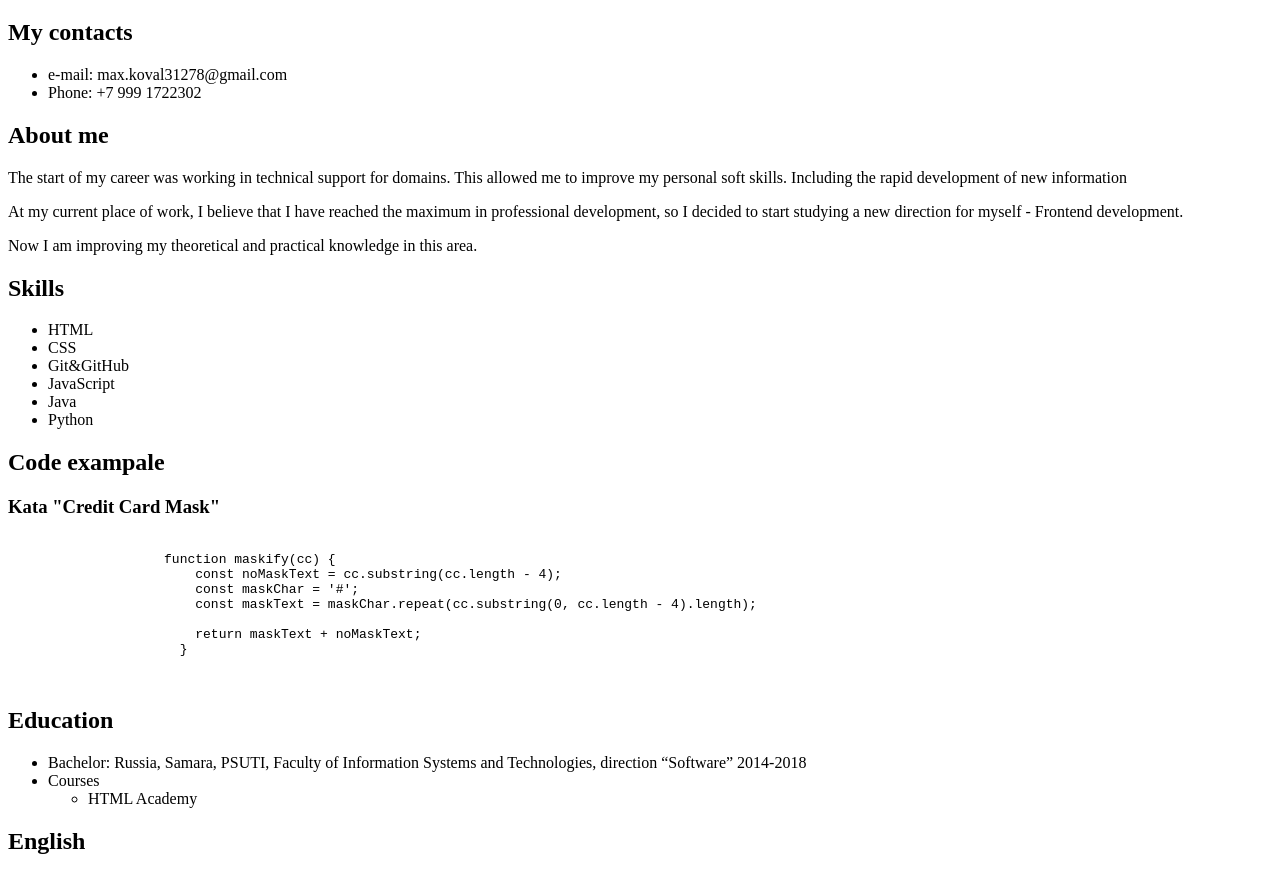
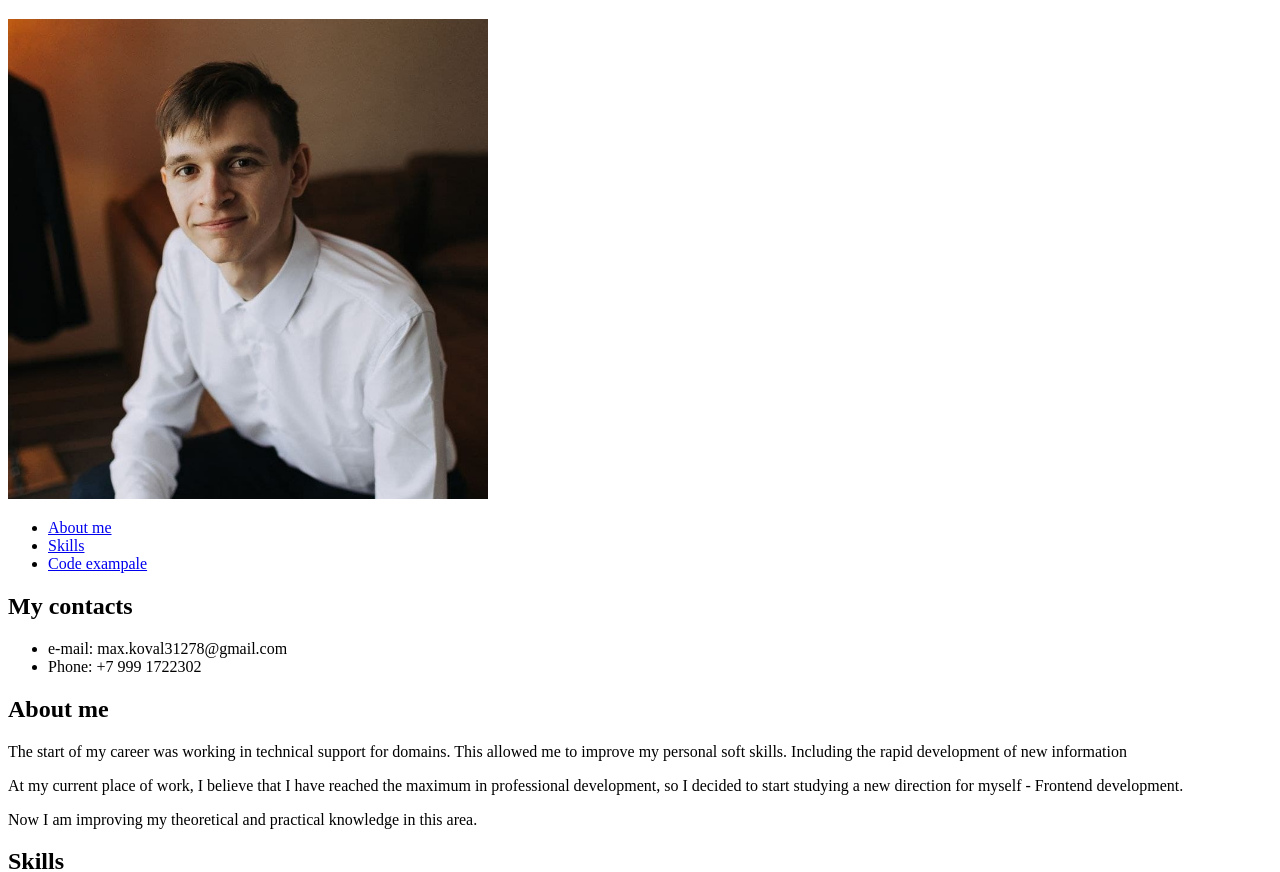
Before and after one commit to MaxKoval31278/rsschool-cv, a plain HTML site: page index.html in a window 1280 px wide. Shown: the part 61-933 px from the top of the page. Drawn offline with Linux system fonts and the light colour scheme.

Commit message:
feat: add image and add links

```diff
--- a/index.html
+++ b/index.html
@@ -7,6 +7,14 @@
     <body>
         <header>
             <h1>Maksim Koval</h1>
+            <img src="image/photo.jpg" alt="Maksim Koval" width="480" height="480">
+            <nav>
+                <ul>
+                    <li><a href="#about">About me</a></li>
+                    <li><a href="#skills">Skills</a></li>
+                    <li><a href="#code">Code exampale</a></li>
+                </ul>
+            </nav>
         </header>
         <section>
             <h2>My contacts</h2>
@@ -15,13 +23,13 @@
                 <li>Phone: +7 999 1722302</li>
             </ul>
         </section>
-        <section>
+        <main id="about">
             <h2>About me</h2>
             <p>The start of my career was working in technical support for domains. This allowed me to improve my personal soft skills. Including the rapid development of new information</p>
             <p>At my current place of work, I believe that I have reached the maximum in professional development, so I decided to start studying a new direction for myself - Frontend development.</p>
             <p>Now I am improving my theoretical and practical knowledge in this area.</p>
-        </section>
-        <section>
+        </main>
+        <section id="skills">
             <h2>Skills</h2>
             <ul>
                 <li>HTML</li>
@@ -32,7 +40,7 @@
                 <li>Python</li>
             </ul>
         </section>
-        <section>
+        <section id="code">
             <h2>Code exampale</h2>
             <h3>Kata "Credit Card Mask"</h3>
             <pre>
@@ -63,8 +71,9 @@
             <p>A1 (Self-study of English using available apps like Duolingo).</p>
         </section>
         <footer>
-            Git Hub
-            2021
+            <a href="https://github.com/MaxKoval31278">Git Hub</a>
+            <span>2021</span>
+            <a href="https://rs.school/js/"><img src="image/rs_school_js.svg" alt="Логотип RSS" width="80" height="45"></a>
         </footer>
     </body>
 </html>
```
Also changed, not shown: image/photo.jpg (added), image/rs_school_js.svg (added).
